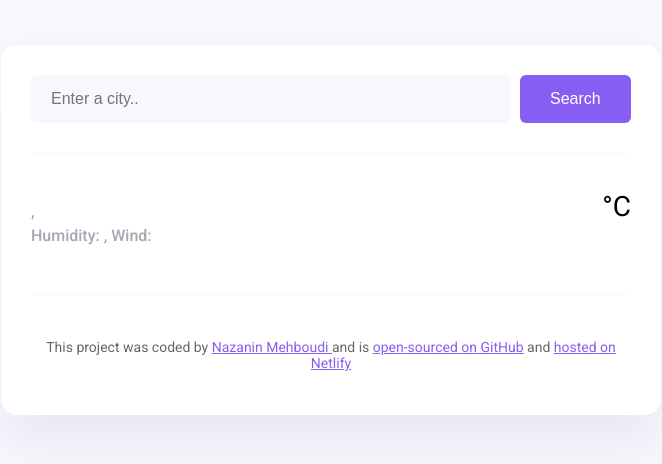
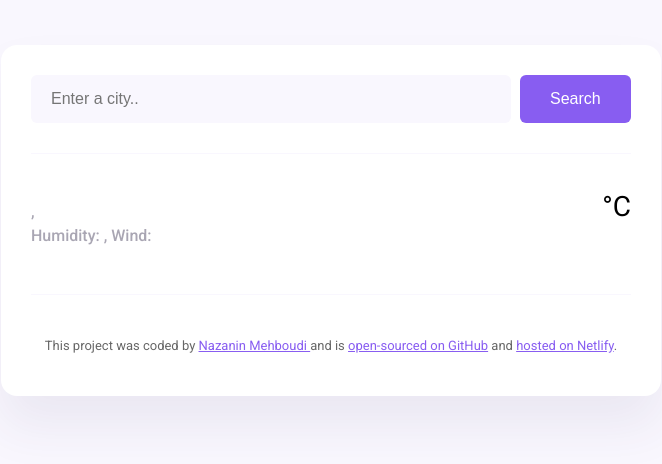
Before and after one commit to nazanin-git-i/shecode, a website built with Parcel: page index.html in a window 1280 px wide. Shown: the whole page, without its empty margins (309-971 px from the left). Built offline with nearby package versions, Linux system fonts and the light colour scheme; no server answers.

Commit message:
new footer font-size

```diff
--- a/index.html
+++ b/index.html
@@ -52,7 +52,7 @@
           This project was coded by
           <a href="https://github.com" target="_blank">Nazanin Mehboudi </a> and is
           <a href="https://github.com/nazanin-git-i/shecode" target="_blank"> open-sourced on GitHub</a> and
-          <a href="https://app.netlify.com/projects/shecodes-project-homework/overview" target="_blank" >hosted on Netlify</a>
+          <a href="https://app.netlify.com/projects/shecodes-project-homework/overview" target="_blank" >hosted on Netlify</a>.
         </p>
       </footer>
     </div>
--- a/src/styles.css
+++ b/src/styles.css
@@ -90,6 +90,6 @@ footer {
   border-top: 1px solid #f9f7fe;
   padding: 30px 0 0 0;
   text-align: center;
-  font-size: 14px;
+  font-size: 13px;
   color: rgba(0, 0, 0, 0.6);
 }
```
